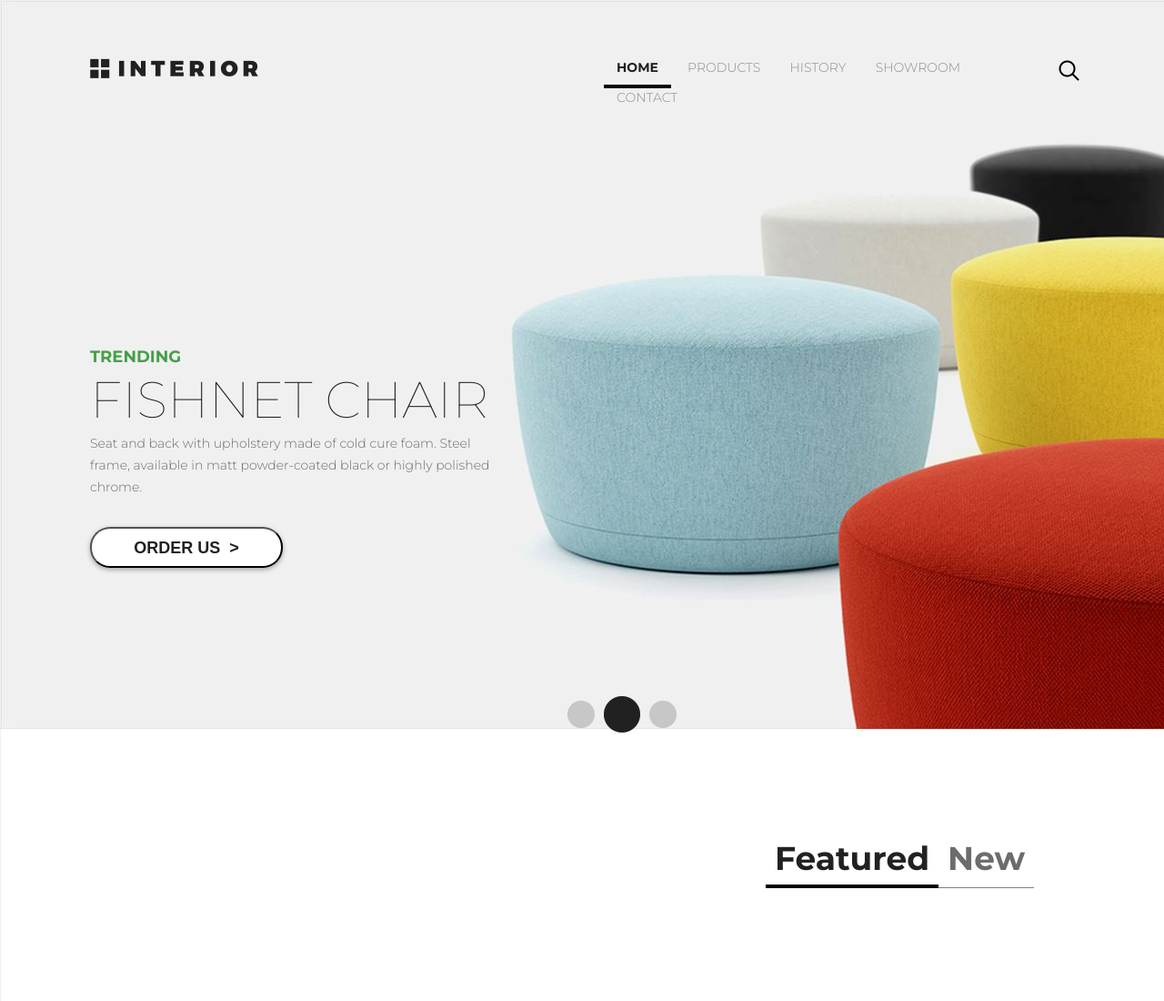
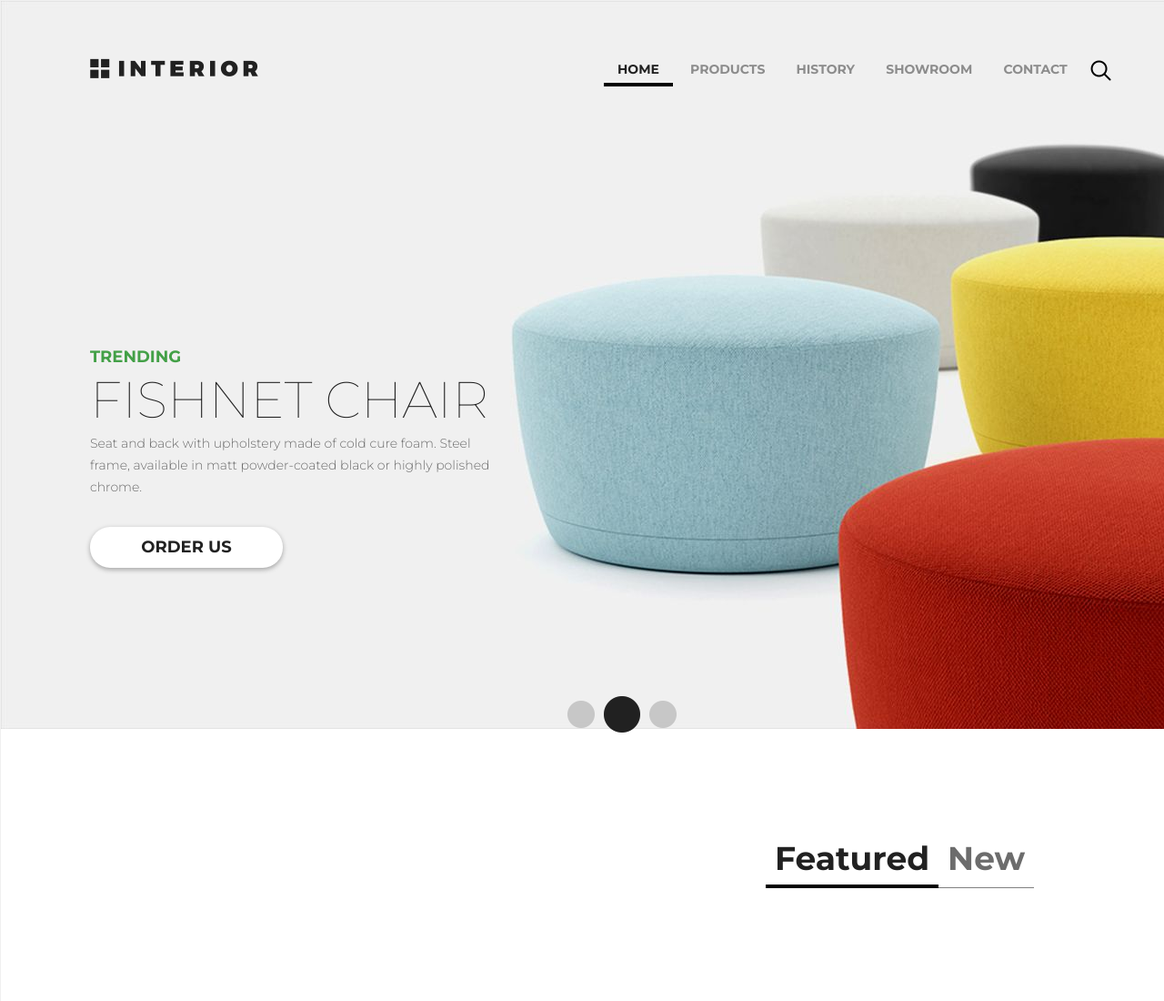
Before and after one commit to DrMarkes/interior-shop, a plain HTML site: page index.html in a window 1280 px wide. Shown: the top 1100 px of the page at 91% size. Drawn offline with Linux system fonts and the light colour scheme.

Commit message:
design of button and menu adjusted

```diff
--- a/css/style.css
+++ b/css/style.css
@@ -30,13 +30,12 @@
     list-style-type: none;
     float: left;
     margin-left: 380px;
-    margin-top: 63px;
-    width: 500px;
+    margin-top: 60px;
 }
 
 .b-main-page-header__menu li {
     display: inline-block;
-    padding: 0px 14px 10px;
+    padding: 0px 15px;
 }
 
 .b-main-page-header-menu__item_selected {
@@ -49,19 +48,16 @@
     font-size: 14px;
     text-decoration: none;
     text-align: center;
-}
-
-.b-main-page-header-menu__item_selected a {
-    color:  #212121;
-    font-weight: 700;
+    line-height: 30px;
 }
 
 .b-main-page-header-menu__item a {
     color:  #8c8c8c;
-    font-weight: 300;
+    font-weight: 700;
     font-size: 14px;
     text-decoration: none;
     text-align: center;
+    line-height: 30px;
 }
 
 .b-main-page-header-menu__item:hover {
@@ -75,7 +71,7 @@
 
 .b-main-page-header__search {
     display: inline-block;
-    margin-left: 0px;
+    margin-left: 10px;
     margin-top: 65px;
 }
 
@@ -107,7 +103,9 @@
     line-height: 24px;
 }
 
-.b-main-page-header__text input[type="button"] {
+.b-main-page-header__text a {
+    display: block;
+    text-decoration: none;
     background-color:  #ffffff;
     box-shadow: 0px 2px 4.85px 0.15px rgba(33, 33, 33, 0.35);
     width: 212px;
@@ -115,11 +113,19 @@
     color:  #212121;
     font-size: 18px;
     font-weight: 700;
-    line-height: 24px;
+    line-height: 45px;
     text-align: center;
     text-transform: uppercase;
     border-radius: 22px;
     margin-top: 32px;
+}
+
+.b-main-page-header__text a:hover {
+    background: #ffffff url(../img/arrow.png) no-repeat 173px 16px;
+}
+
+.b-main-page-header__text a:active {
+    box-shadow: none;
 }
 
 .b-main-page__navi {
--- a/index.html
+++ b/index.html
@@ -27,7 +27,7 @@
           <h1>Fishnet Chair</h1>
           <p>Seat and back with upholstery made of cold cure foam. Steel frame, available in matt powder-coated black
      or highly polished chrome.</p>
-          <input type="button" value="Order Us  >">
+          <a href="#">Order Us</a>
       </div>
       <a class="b-main-page__navi" href="#">
           <img src="img/navi.png" alt="navi">
@@ -44,7 +44,7 @@
               <li class="b-main-page-featured-new-menu__item"><a href="#">New</a></li>
           </ul>
 
-          <h3>explore all  ></h3>
+          <a href="#"><h3>explore all  ></h3></a>
 
           <ol class="b-main-page-featured-new_products">
               <li><a href="#"><img src="img/product-1.jpg" alt="product-1"></a></li>
@@ -64,7 +64,7 @@
 
           <h1>Trending Products</h1>
 
-          <h3>explore all  ></h3>
+          <a href="#"><h3>explore all  ></h3></a>
 
           <ol class="b-main-page-trending__products">
               <li><a href="#"><img src="img/product-11.jpg" alt="product-11"></a></li>
```
